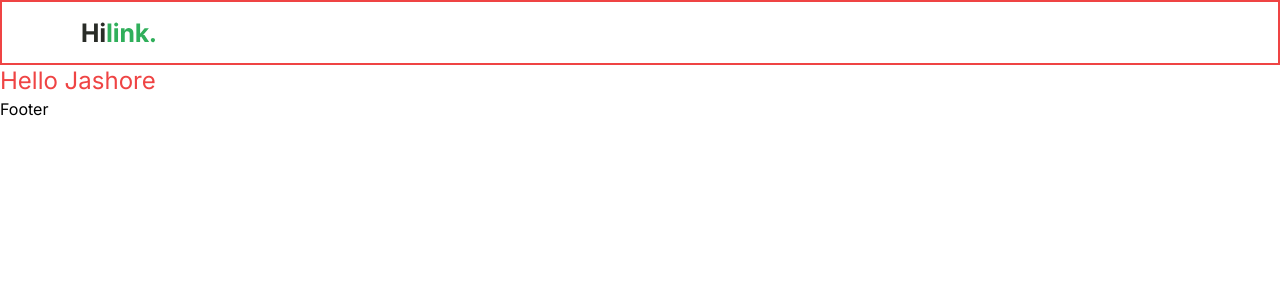
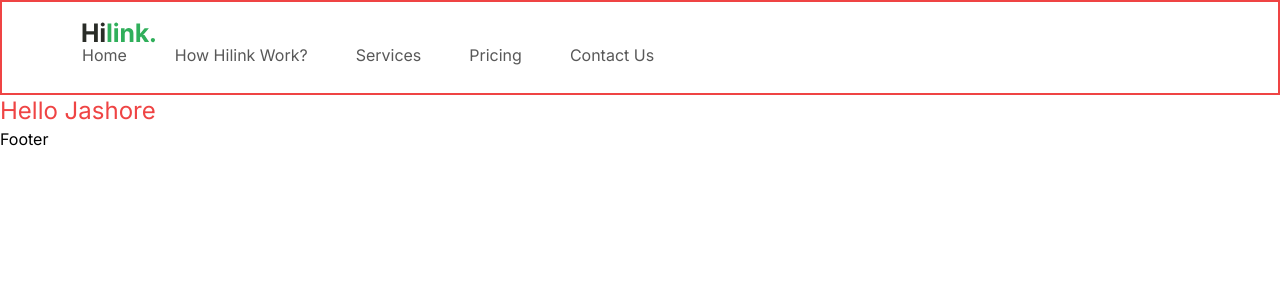
Before and after one commit to shiamsharif/travel_app, a Next.js app: page / in a window 1280 px wide. Shown: the top 300 px of the page. Built offline with nearby package versions, Linux system fonts and the light colour scheme.

Commit message:
23.28 commit

```diff
--- a/components/Navbar.tsx
+++ b/components/Navbar.tsx
@@ -1,4 +1,6 @@
 
+import { NAV_LINKS } from '@/constants'
+import { link } from 'fs'
 import Image from 'next/image'
 import Link from 'next/link'
 import React from 'react'
@@ -8,6 +10,14 @@
     <nav className='border-2 border-red-500 flexBetween max-container padding-container relative z-30 py-5'>
         <Link href="/">
             <Image src="/hilink-logo.svg" alt='logo' width={74} height={29} />
+
+            <ul className='hidden h-full gap-12 lg:flex'>
+              {NAV_LINKS.map((link) => (
+                <Link href={link.href} key={link.key} className='regular-16 text-gray-50 flexCenter cursor-pointer pb-1.5 transition-all hover:font-bold '>
+                  {link.label}
+                </Link>
+              ))}
+            </ul>
         </Link>
 
     </nav>
--- /dev/null
+++ b/constants/index.ts
@@ -0,0 +1,86 @@
+// NAVIGATION
+export const NAV_LINKS = [
+    { href: '/', key: 'home', label: 'Home' },
+    { href: '/', key: 'how_hilink_work', label: 'How Hilink Work?' },
+    { href: '/', key: 'services', label: 'Services' },
+    { href: '/', key: 'pricing ', label: 'Pricing ' },
+    { href: '/', key: 'contact_us', label: 'Contact Us' },
+  ];
+
+  // CAMP SECTION
+  export const PEOPLE_URL = [
+    '/person-1.png',
+    '/person-2.png',
+    '/person-3.png',
+    '/person-4.png',
+  ];
+
+  // FEATURES SECTION
+  export const FEATURES = [
+    {
+      title: 'Real maps can be offline',
+      icon: '/map.svg',
+      variant: 'green',
+      description:
+        'We provide a solution for you to be able to use our application when climbing, yes offline maps you can use at any time there is no signal at the location',
+    },
+    {
+      title: 'Set an adventure schedule',
+      icon: '/calendar.svg',
+      variant: 'green',
+      description:
+        "Schedule an adventure with friends. On holidays, there are many interesting offers from Hilink. That way, there's no more discussion",
+    },
+    {
+      title: 'Technology using augment reality',
+      icon: '/tech.svg',
+      variant: 'green',
+      description:
+        'Technology uses augmented reality as a guide to your hiking trail in the forest to the top of the mountain. Already supported by the latest technology without an internet connection',
+    },
+    {
+      title: 'Many new locations every month',
+      icon: '/location.svg',
+      variant: 'orange',
+      description:
+        'Lots of new locations every month, because we have a worldwide community of climbers who share their best experiences with climbing',
+    },
+  ];
+
+  // FOOTER SECTION
+  export const FOOTER_LINKS = [
+    {
+      title: 'Learn More',
+      links: [
+        'About Hilink',
+        'Press Releases',
+        'Environment',
+        'Jobs',
+        'Privacy Policy',
+        'Contact Us',
+      ],
+    },
+    {
+      title: 'Our Community',
+      links: ['Climbing xixixi', 'Hiking hilink', 'Hilink kinthill'],
+    },
+  ];
+
+  export const FOOTER_CONTACT_INFO = {
+    title: 'Contact Us',
+    links: [
+      { label: 'Admin Officer', value: '123-456-7890' },
+      { label: 'Email Officer', value: 'hilink@akinthil.com' },
+    ],
+  };
+
+  export const SOCIALS = {
+    title: 'Social',
+    links: [
+      '/facebook.svg',
+      '/instagram.svg',
+      '/twitter.svg',
+      '/youtube.svg',
+      '/wordpress.svg',
+    ],
+  };
```
